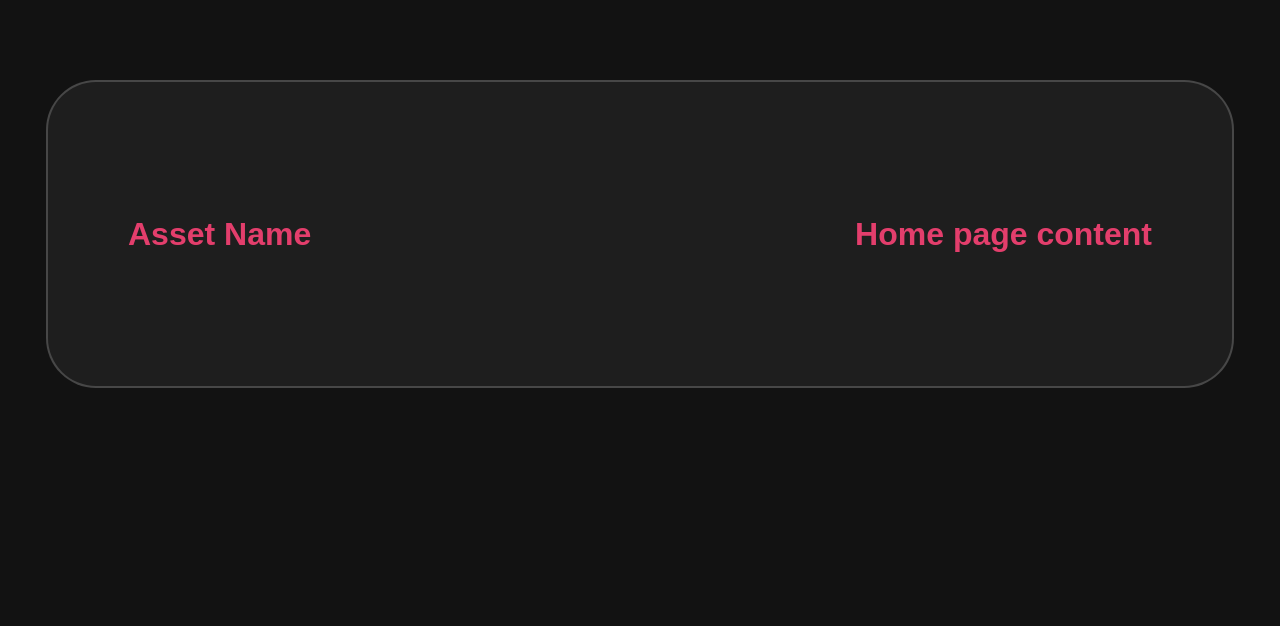
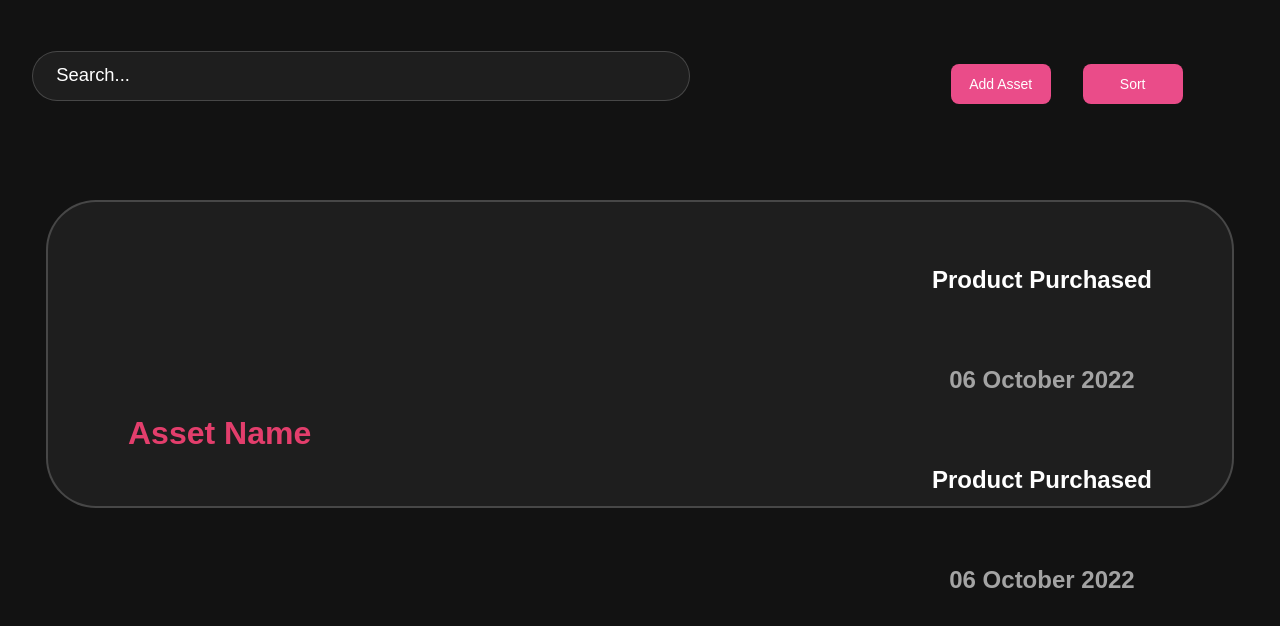
Before and after one commit to MankiratSingh1315/SustainIT, a React (Vite) app in the folder Dashboard/: page / in a window 1280 px wide. Shown: the top 626 px of the page. Built offline with nearby package versions, Linux system fonts and the light colour scheme.

Commit message:
frontpage

```diff
--- a/Dashboard/src/pages/home/home.jsx
+++ b/Dashboard/src/pages/home/home.jsx
@@ -3,13 +3,37 @@ import styles from "./home.module.css";
 export default function Home() {
   return (
     <>
+      <div className={styles.hero}>
+        <div className={styles.hero_content_left}>
+          <input type="text" placeholder="   Search..." />
+        </div>
+        <div className={styles.hero_content_right}>
+          <button className={`${styles.button} ${styles.create}`} role="button">
+            Add Asset
+          </button>
+          <button className={`${styles.button} ${styles.create}`} role="button">
+            Sort
+          </button>
+        </div>
+      </div>
       <div className={styles.container}>
         <div className={styles.card}>
           <div className={styles.inner_left}>
             <h1>Asset Name</h1>
           </div>
           <div className={styles.inner_right}>
-            <h1>Home page content</h1>
+            <div className={`${styles.inner_right_one} ${styles.inner_right_content}`}>
+              <h4 className={styles.inner_right_text_heading}>
+                Product Purchased
+              </h4>
+              <h5 className={styles.inner_right_text_data}>06 October 2022</h5>
+            </div>
+            <div className={`${styles.inner_right_two} ${styles.inner_right_content}`}>
+              <h4 className={styles.inner_right_text_heading}>
+                Product Purchased
+              </h4>
+              <h5 className={styles.inner_right_text_data}>06 October 2022</h5>
+            </div>
           </div>
         </div>
       </div>
--- a/Dashboard/src/pages/home/home.module.css
+++ b/Dashboard/src/pages/home/home.module.css
@@ -20,14 +20,113 @@
 
   border-radius: 50px;
   border: 2px solid rgba(255, 255, 255, 0.18);
-  background-color: #1E1E1E;
+  background-color: #1e1e1e;
   padding: 2rem 5rem 2rem 5rem;
+}
+
+.inner_left,
+.inner_right {
+  display: flex;
+  flex-direction: column;
+  justify-content: center;
+  align-items: center;
+}
+
+.inner_left > h1{
+  align-self: center;
+}
+.inner_right_content{
+  display: flex;
+  flex-direction: column;
+  justify-content: center;
+  align-items: center;
+}
+.inner_right_text_heading{
+  font-size: 1.5rem;
+  font-weight: 600;
+  color: #fff;
+}
+
+.inner_right_text_data{
+  font-size: 1.5rem;
+  font-weight: 600;
+  color: #A3A3A3;
 
 }
+.hero {
+  display: flex;
+  flex-direction: row;
+  justify-content: space-around;
+  align-items: center;
+  margin-top: 3rem;
+}
 
-.inner_left, .inner_right{
-    display: flex;
-    flex-direction: column;
-    justify-content: center;
-    align-items: center;
+.hero_content_left {
+  display: flex;
+  width: 100%;
 }
+
+.hero_content_left > input {
+  display: flex;
+  width: 75%;
+  height: 2rem;
+  border-radius: 50px;
+  border: 1px solid rgba(255, 255, 255, 0.18);
+  background-color: #1e1e1e;
+  color: #fff;
+  margin-left: 2rem;
+  padding: 0.5rem;
+  margin-bottom: 1rem;
+}
+
+.hero_content_left > input::placeholder {
+  color: #fff;
+
+  font: 1.15rem sans-serif;
+  margin-left: 2 rem;
+}
+
+.hero_content_left > input:focus {
+  font: 1.15rem sans-serif;
+  margin-left: 2 rem;
+}
+.hero_content_right {
+  display: flex;
+  flex-direction: row;
+  justify-content: center;
+  align-items: center;
+  width: 50%;
+}
+
+.button {
+  background-color: #ea4c89;
+  border-radius: 8px;
+  border-style: none;
+  box-sizing: border-box;
+  color: #ffffff;
+  cursor: pointer;
+  display: inline-block;
+
+  font-size: 14px;
+  font-weight: 500;
+  height: 40px;
+  width: 100px;
+  line-height: 20px;
+  list-style: none;
+  margin: 1rem;
+  outline: none;
+  padding: 10px 16px;
+  position: relative;
+  text-align: center;
+  text-decoration: none;
+  transition: color 100ms;
+  vertical-align: baseline;
+  user-select: none;
+  -webkit-user-select: none;
+  touch-action: manipulation;
+}
+
+.button:hover,
+.button:focus {
+  background-color: #f082ac;
+}
```
